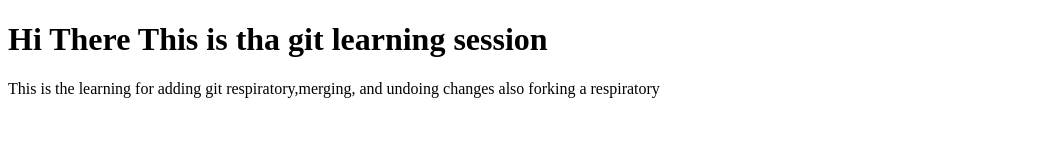
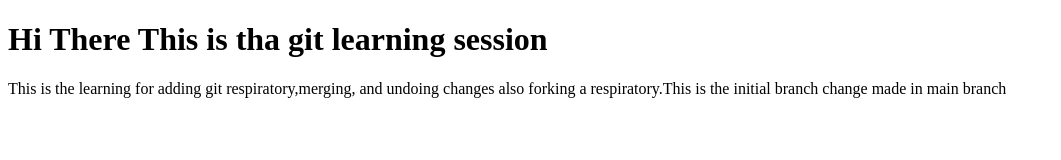
Before and after one commit to seemashettar13/last-demo, a plain HTML site: page gitfloder/index.html in a window 1280 px wide. Shown: the whole page, without its empty margins (0-1061 px from the left). Drawn offline with Linux system fonts and the light colour scheme.

Commit message:
Initial changes for main branch

```diff
--- a/gitfloder/index.html
+++ b/gitfloder/index.html
@@ -7,6 +7,6 @@
 </head>
 <body>
     <h1>Hi There This is tha git learning session</h1>
-    <p>This is the learning for adding git respiratory,merging, and undoing changes also forking a respiratory</p>
+    <p>This is the learning for adding git respiratory,merging, and undoing changes also forking a respiratory.This is the initial branch change made in main branch</p>
 </body>
 </html>
```
